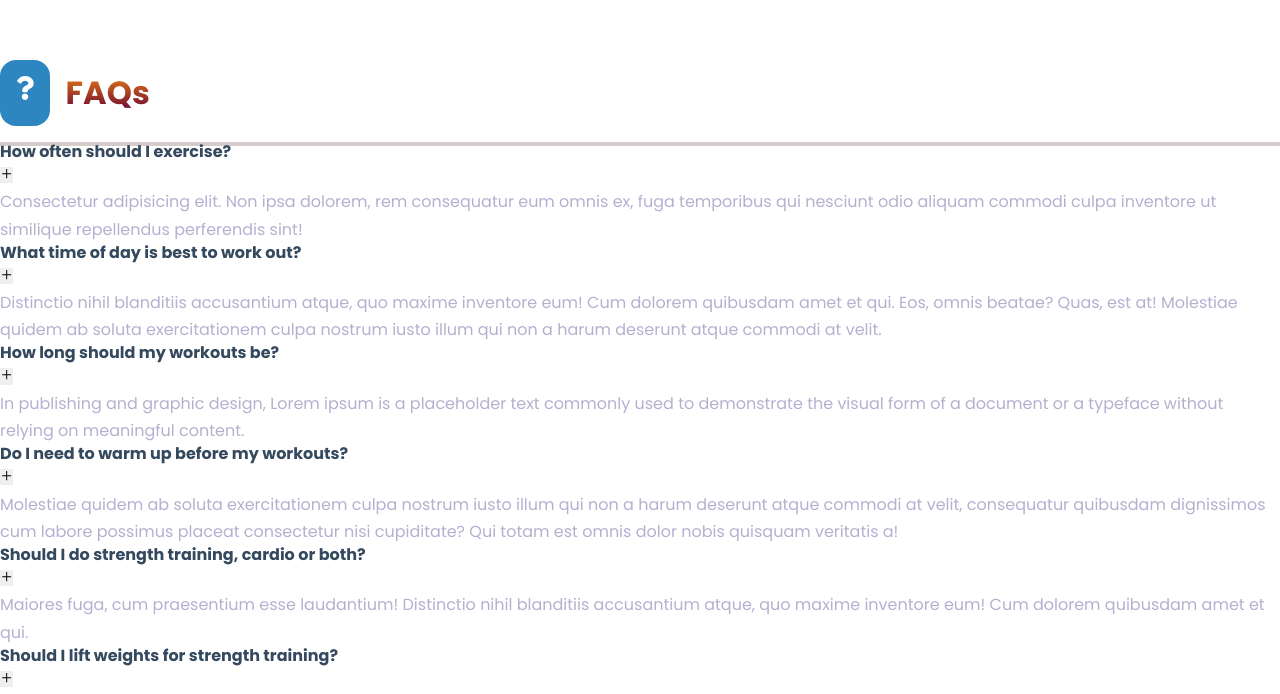
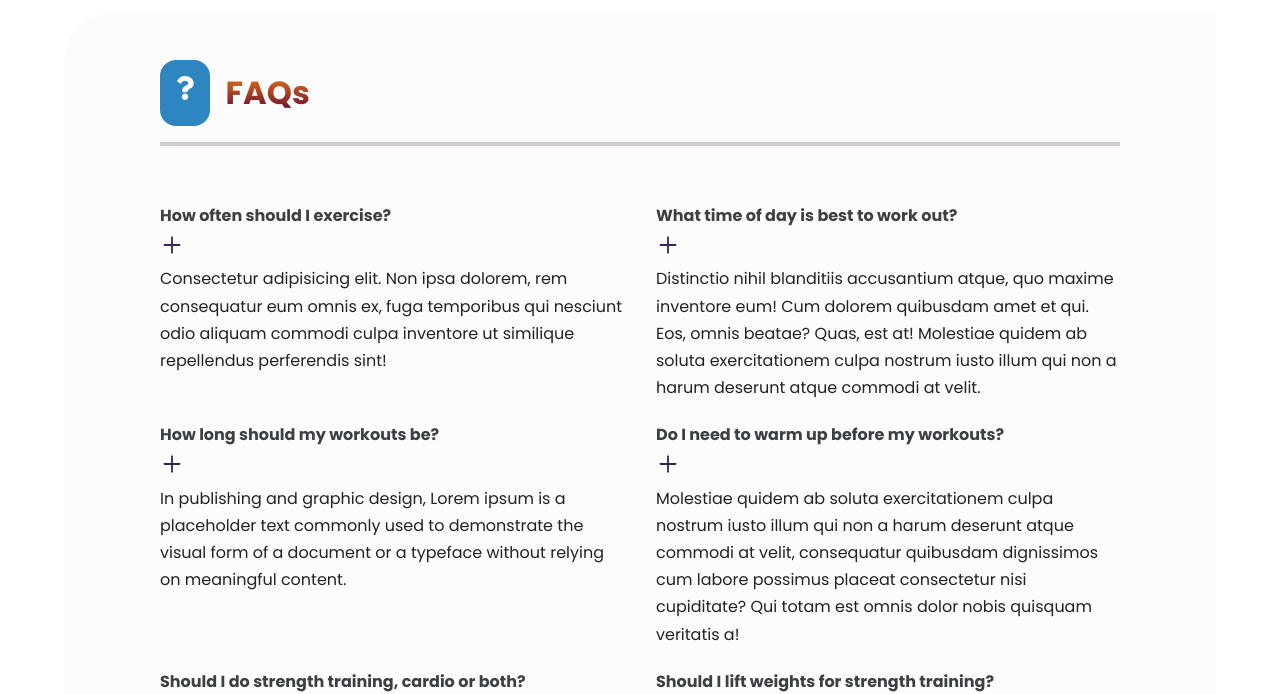
Before and after one commit to belaymit/reactjs-website, a React (Create React App) app: page / in a window 1280 px wide. Shown: the part 2454-3148 px from the top of the page. Built offline with nearby package versions, Linux system fonts and the light colour scheme.

Commit message:
added style to FQAs section

```diff
--- a/src/Pages/home/home.css
+++ b/src/Pages/home/home.css
@@ -136,3 +136,54 @@
   position: absolute;
   top: -1.5rem;
 }
+
+.faqs {
+  border-top-left-radius: 3rem;
+  background: #fcfcfc;
+  margin: 8rem 64px 0 64px;
+  padding: 2rem 6rem;
+  color: #222;
+}
+
+.faq-question h4 {
+  color: #3e3f41;
+  padding-bottom: .5rem;
+}
+
+.faqs-wrapper {
+  margin-top: 4rem;
+  display: grid;
+  grid-template-columns: 1fr 1fr;
+  gap: 1.5rem 2rem;
+  align-items: flex-start;
+}
+
+.faq {
+  background: #e2e2df;
+  padding: 2rem;
+  border-radius: 1rem;
+  cursor: pointer;
+  transition: all 0.5s ease-in-out;
+}
+
+.faq div {
+  display: flex;
+  align-items: center;
+  justify-content: space-between;
+  border-bottom: 1px solid #9b520e;
+}
+
+.faq-icon {
+  background: transparent;
+  color: var(--color-gray-500);
+  font-size: 1.5rem;
+}
+
+.faq p {
+  margin-top: 1.5rem;
+}
+
+.faq:hover {
+  background: rgb(134, 131, 131);
+  color: #fff;
+}
```
